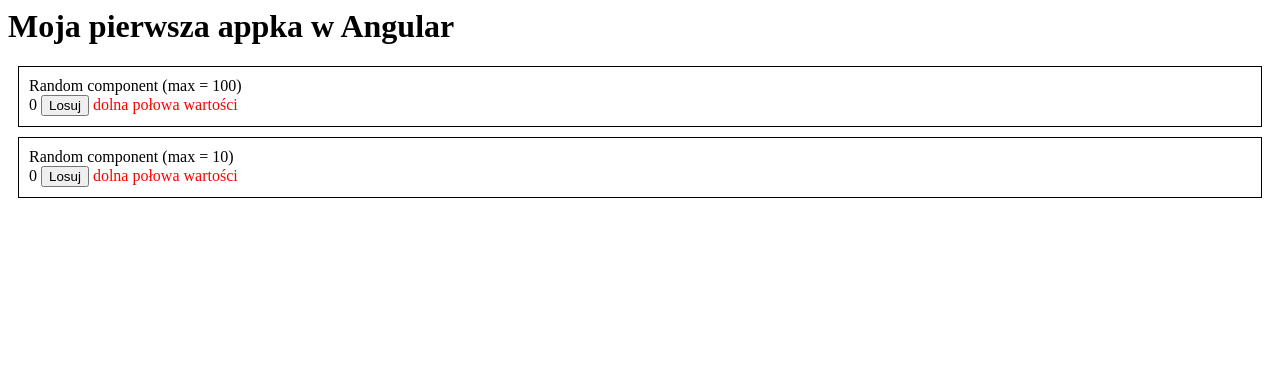
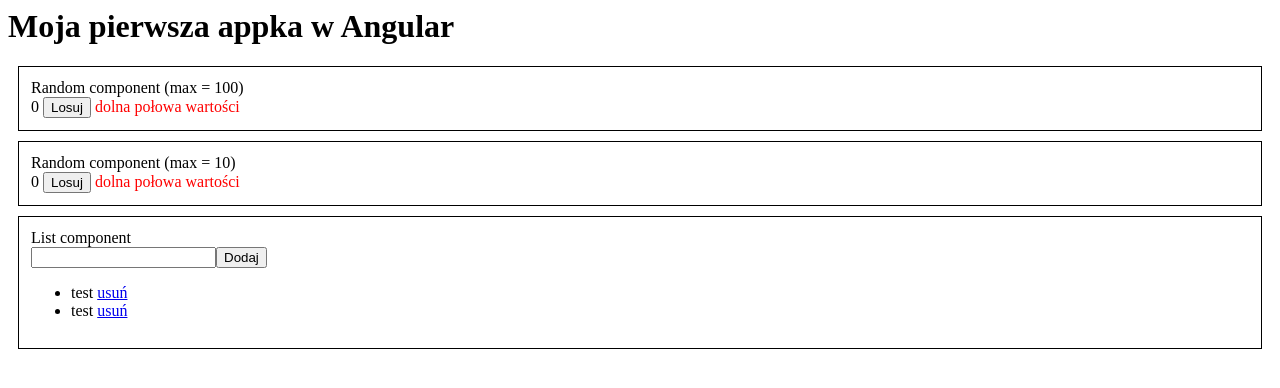
Before and after one commit to N11B-47583/angular-ivy-pbwmua, an Angular app: page / in a window 1280 px wide. Shown: the top 388 px of the page. Built offline with nearby package versions, Linux system fonts and the light colour scheme.

Commit message:
4 files modified

```diff
--- a/src/app/app.component.html
+++ b/src/app/app.component.html
@@ -2,6 +2,7 @@
 
 <app-random></app-random>
 <app-random [max] = "10"></app-random>
+<app-list></app-list>
 
 <!--
 <button (click)="click()">Click me</button>
--- a/src/app/list/list.component.css
+++ b/src/app/list/list.component.css
@@ -0,0 +1,5 @@
+div {
+  border: 1px solid black;
+  margin: 10px;
+  padding: 12px;
+}
--- a/src/app/list/list.component.html
+++ b/src/app/list/list.component.html
@@ -1 +1,11 @@
-<p>list works!</p>
+<div>List component<br>
+<input type="text" [(ngModel)]="nowyNapis" />
+<button (click) = "addToList()">Dodaj</button>
+
+<ul>
+<li *ngFor="let item of napisy; index as i">
+{{item}}
+<a (click)="removeFromlist(i)" href="#">usuń</a>
+</li>
+</ul>
+</div>
--- a/src/app/random/random.component.css
+++ b/src/app/random/random.component.css
@@ -1,5 +1,5 @@
 div {
   border: 1px solid black;
   margin: 10px;
-  padding: 10px;
+  padding: 12px;
 }
```
